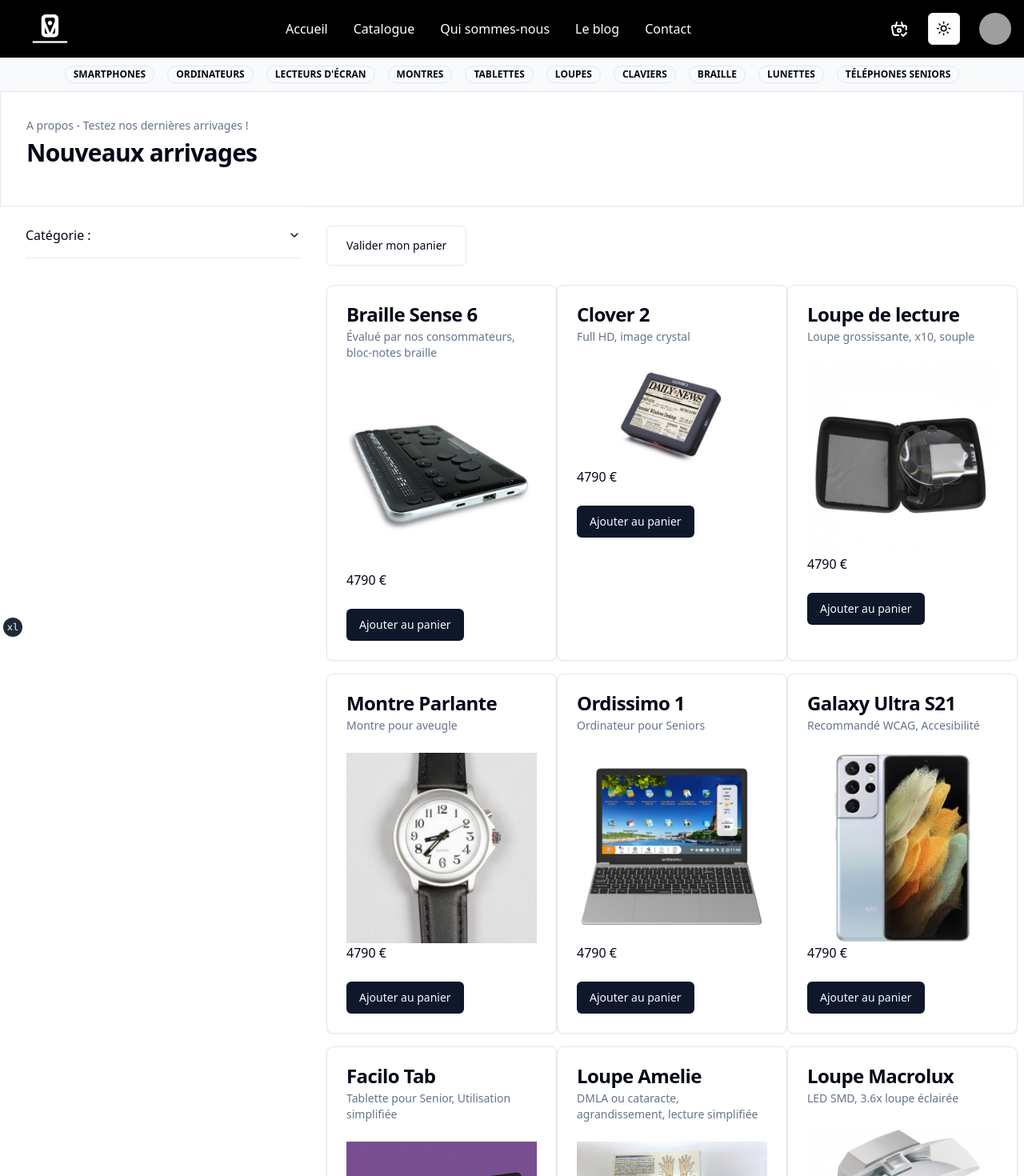
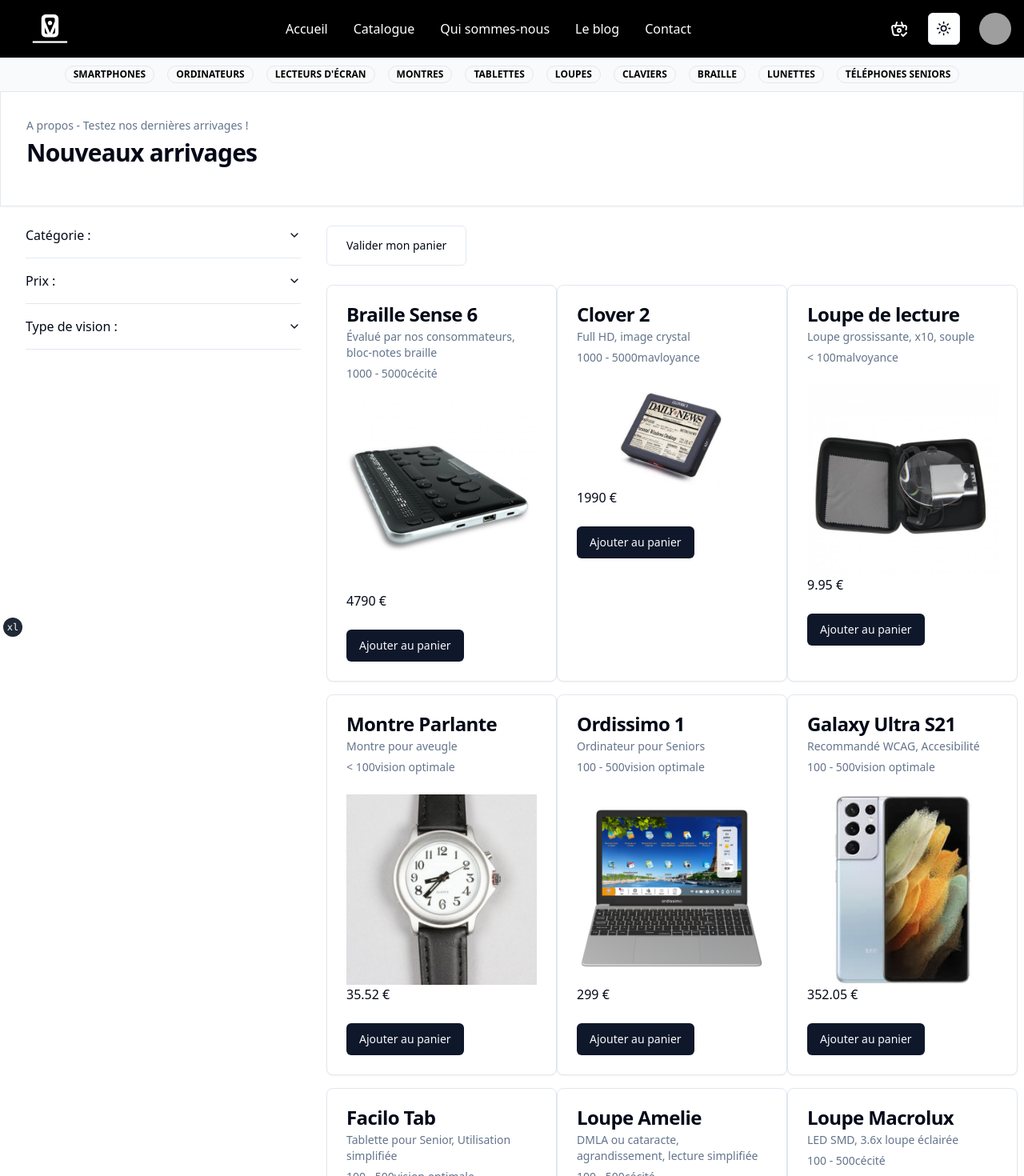
Before and after one commit to edenk77/vtheia3, a React (Vite) app: page /catalogue in a window 1280 px wide. Shown: the top 1470 px of the page at 80% size. Built offline with nearby package versions, Linux system fonts and the light colour scheme; grey boxes are pictures that could not be loaded.

Commit message:
Menu filtre en fonction, on y touche plus

```diff
--- a/src/components/site-header.tsx
+++ b/src/components/site-header.tsx
@@ -123,6 +123,7 @@
           </Sheet>
         </div>
       </div>
+
       {/* BANNER PRODUITS ACCESSIBILTE */}
       <div className="relative isolate h-auto xl:block lg:block items-center gap-x-6 overflow-hidden hidden bg-gray-50 px-6 py-2.5 sm:px-3.5 sm:before:flex-1">
         <div
@@ -136,34 +137,34 @@
         >
         </div>
         <div className="flex flex-wrap justify-center items-center gap-x-4 gap-y-2">
-          <Badge className="uppercase" variant={"outline"}>
+          <Badge className="uppercase" variant={"outlinebadge"}>
             <Link to={"/Contact"}>SMARTPHONES</Link>
           </Badge>
-          <Badge className="uppercase" variant={"outline"}>
+          <Badge className="uppercase" variant={"outlinebadge"}>
             <Link to={"/Contact"}>Ordinateurs</Link>
           </Badge>
-          <Badge className="uppercase" variant={"outline"}>
+          <Badge className="uppercase" variant={"outlinebadge"}>
             <Link to={"/Contact"}>Lecteurs d'écran</Link>
           </Badge>
-          <Badge className="uppercase" variant={"outline"}>
+          <Badge className="uppercase" variant={"outlinebadge"}>
             <Link to={"/Contact"}>Montres</Link>
           </Badge>
-          <Badge className="uppercase" variant={"outline"}>
+          <Badge className="uppercase" variant={"outlinebadge"}>
             <Link to={"/Contact"}>Tablettes</Link>
           </Badge>
-          <Badge className="uppercase" variant={"outline"}>
+          <Badge className="uppercase" variant={"outlinebadge"}>
             <Link to={"/Contact"}>Loupes</Link>
           </Badge>
-          <Badge className="uppercase" variant={"outline"}>
+          <Badge className="uppercase" variant={"outlinebadge"}>
             <Link to={"/Contact"}>Claviers</Link>
           </Badge>
-          <Badge className="uppercase" variant={"outline"}>
+          <Badge className="uppercase" variant={"outlinebadge"}>
             <Link to={"/Contact"}>Braille</Link>
           </Badge>
-          <Badge className="uppercase" variant={"outline"}>
+          <Badge className="uppercase" variant={"outlinebadge"}>
             <Link to={"/Contact"}>Lunettes</Link>
           </Badge>
-          <Badge className="uppercase" variant={"outline"}>
+          <Badge className="uppercase" variant={"outlinebadge"}>
             <Link to={"/Contact"}>Téléphones seniors</Link>
           </Badge>
         </div>
--- a/src/components/ui/badge.tsx
+++ b/src/components/ui/badge.tsx
@@ -15,6 +15,7 @@
                 destructive:
                     "border-transparent bg-destructive text-destructive-foreground hover:bg-destructive/80",
                 outline: "text-foreground hover:bg-primary/100 hover:text-white ",
+                outlinebadge: "text-black hover:bg-primary/100 hover:text-white ",
             },
         },
         defaultVariants: {
--- a/src/pages/catalogue/partials/catalogue-all.tsx
+++ b/src/pages/catalogue/partials/catalogue-all.tsx
@@ -52,7 +52,6 @@
 type Props = {
     item: CartItemType;
     handleAddToCart: (clickedItem: CartItemType) => void;
-
 };
 
 
@@ -71,6 +70,8 @@
     color: string;
     amount: number;
     data: string;
+    value: string;
+    type: string;
 };
 
 //Liste des produits  -  Influence sur le filtre (Const OPTIONS lié dans le filtermenu)
@@ -88,6 +89,8 @@
         category: 'braille',
         data: '',
         marques: '',
+        value: '1000 - 5000',
+        type: 'cécité'
     },
     {
         id: 2,
@@ -96,12 +99,14 @@
         htmlFor: '#',
         imageSrc: image2,
         imageAlt: "Clover 2",
-        price: 4790.00,
+        price: 1990.00,
         color: 'Black',
         amount: 0,
         category: 'loupe électronique',
         data: '',
         marques: '',
+        value: '1000 - 5000',
+        type: 'mavloyance'
     },
     {
         id: 3,
@@ -110,12 +115,14 @@
         htmlFor: '#',
         imageSrc: image3,
         imageAlt: "Loupe de lecture",
-        price: 4790.00,
+        price: 9.95,
         color: 'Black',
         amount: 0,
         category: 'lunettesloupe',
         data: '',
         marques: '',
+        value: '< 100',
+        type: 'malvoyance'
     }, {
         id: 4,
         name: 'Montre Parlante',
@@ -123,12 +130,14 @@
         htmlFor: '#',
         imageSrc: image4,
         imageAlt: "Montre Parlante",
-        price: 4790.00,
+        price: 35.52,
         color: 'Black',
         amount: 0,
         category: 'montres',
         data: '',
         marques: '',
+        value: '< 100',
+        type: 'vision optimale'
     }, {
         id: 5,
         name: 'Ordissimo 1',
@@ -136,12 +145,14 @@
         htmlFor: '#',
         imageSrc: image5,
         imageAlt: "Ordissimo 1",
-        price: 4790.00,
+        price: 299.00,
         color: 'Black',
         amount: 0,
         category: 'ordinateur',
         data: '',
         marques: '',
+        value: '100 - 500',
+        type: 'vision optimale'
     },
     {
         id: 6,
@@ -150,12 +161,14 @@
         htmlFor: '#',
         imageSrc: image6,
         imageAlt: "Galaxy Ultra S21.",
-        price: 4790.00,
+        price: 352.05,
         color: 'Black',
         amount: 0,
         category: 'smartphones',
         data: '',
         marques: '',
+        value: '100 - 500',
+        type: 'vision optimale'
     },
     {
         id: 7,
@@ -164,12 +177,14 @@
         htmlFor: '#',
         imageSrc: image7,
         imageAlt: "Facilo Tab",
-        price: 4790.00,
+        price: 299.00,
         color: 'Black',
         amount: 0,
         category: 'tablettes',
         data: '',
         marques: '',
+        value: '100 - 500',
+        type: 'vision optimale'
     },
     {
         id: 8,
@@ -178,12 +193,14 @@
         htmlFor: '#',
         imageSrc: image8,
         imageAlt: "Loupe Amelie",
-        price: 4790.00,
+        price: 188.00,
         color: 'Black',
         amount: 0,
         category: 'lunettes loupes',
         data: '',
         marques: '',
+        value: '100 - 500',
+        type: 'cécité'
     },
     {
         id: 9,
@@ -192,12 +209,14 @@
         htmlFor: '#',
         imageSrc: image9,
         imageAlt: "Loupe Macrolux",
-        price: 4790.00,
+        price: 206.00,
         color: 'Black',
         amount: 0,
         category: 'loupe électronique',
         data: '',
         marques: '',
+        value: '100 - 500',
+        type: 'cécité'
     },
     {
         id: 10,
@@ -206,12 +225,14 @@
         htmlFor: '#',
         imageSrc: image10,
         imageAlt: "Montre Bayard",
-        price: 4790.00,
+        price: 115.00,
         color: 'Black',
         amount: 0,
         category: 'montres',
         data: '',
         marques: '',
+        value: '100 - 500',
+        type: 'vision optimale'
     },
     {
         id: 11,
@@ -220,12 +241,14 @@
         htmlFor: '#',
         imageSrc: image11,
         imageAlt: "Iphone 11",
-        price: 4790.00,
+        price: 217.00,
         color: 'Black',
         amount: 0,
         category: 'smartphones',
         data: '',
         marques: '',
+        value: '100 - 500',
+        type: 'vision optimale'
     },
     {
         id: 12,
@@ -234,12 +257,14 @@
         htmlFor: '#',
         imageSrc: image12,
         imageAlt: "Tablette Ordissimo",
-        price: 4790.00,
+        price: 299.00,
         color: 'Black',
         amount: 0,
         category: 'tablettes',
         data: '',
         marques: '',
+        value: '100 - 500',
+        type: 'vision optimale'
     },
     {
         id: 13,
@@ -248,12 +273,14 @@
         htmlFor: '#',
         imageSrc: image13,
         imageAlt: "Cl8000",
-        price: 4790.00,
+        price: 159.99,
         color: 'Black',
         amount: 0,
         category: 'téléphone pour senior',
         data: '',
         marques: '',
+        value: '100 - 500',
+        type: 'vision optimale'
     },
 ];
 
@@ -270,6 +297,7 @@
 
 
     //Declaration des filtres
+
     // const [goal, setGoal] = React.useState(350)
 
 
@@ -500,6 +528,9 @@
                 <CardHeader>
                     <CardTitle>{item.name}</CardTitle>
                     <CardDescription>{item.description}</CardDescription>
+                    <CardDescription className=''>
+                        {item.value}{item.type}
+                    </CardDescription>
                 </CardHeader>
                 <CardContent>
                     <img src={item.imageSrc} alt={item.name} style={{ maxWidth: '100%' }} />
@@ -514,36 +545,21 @@
 
 
 
-    //Etat pour stocker les noms des categories
-    // const [selectedNames, setSelectedNames] = useState<string[]>([]);
-    //Fonction pour ajouter ou enlever des noms dans la listes des checkbox
-    // const handleNameSelection = (name: string, isChecked: boolean) => {
-    //     setSelectedNames((prev) =>
-    //         isChecked ? [...prev, name] : prev.filter((item) => item !== name)
-    //     );
-    // };
+
+
 
 
     //J'applique un filtre sur les produits affichés en fonction de ce que je selctionne
     const filteredProducts = filter === "all"
         ? products
-        : products.filter((product) => product.category === filter);
+        : products.filter((product) =>
+            product.category === filter ||
+            product.value === filter ||
+            product.types === filter
+        );
 
 
 
-
-    //Filtre essaie
-    // const data = ["dog", "cat", "lizard", "dog", "cat", "dog", "lizard", "dog"];
-    // console.log(data);
-    // // Le style de l'essai
-    // const styles = {
-    //     padding: "10px",
-    //     margin: "5px",
-    //     background: "gold",
-    //     width: "100px",
-    //     height: "100px",
-    //     display: "inline-block"
-    // };
 
 
 
@@ -557,23 +573,25 @@
                     removeFromCart={handleRemoveFromCart}
                 />
 
+
                 {/* Affichage du produits */}
                 <CartProvider>
                     <div className='grid grid-cols-1 gap-4 sm:grid-cols-2 xl:grid-cols-3 '>
-
                         {/* <div style={{ display: 'grid', gridTemplateColumns: 'repeat(auto-fill, minmax(200px, 1fr))', gap: '16px' }}>
                             {products.map((item) => (
                                 <Item key={item.id} item={item} />
                             ))} grid grid-cols-3 gap-6
                         </div> */}
-
                         {filteredProducts.map((item) => (
-                            <div className='flex flex-row max-w-full'>
+                            <div className='flex flex-row max-w-full' key={item.id}>
                                 <div key={item.id} className=''>
                                     <Card className='h-full w-full mr-6 md:w-72'>
                                         <CardHeader>
                                             <CardTitle>{item.name}</CardTitle>
                                             <CardDescription>{item.description}</CardDescription>
+                                            <CardDescription className=''>
+                                                {item.value}{item.type}
+                                            </CardDescription>
                                         </CardHeader>
                                         <CardContent>
                                             <img src={item.imageSrc} alt={item.name} style={{ maxWidth: '100%' }} />
--- a/src/pages/catalogue/partials/filtermenu.tsx
+++ b/src/pages/catalogue/partials/filtermenu.tsx
@@ -37,7 +37,7 @@
     SheetTrigger,
 } from "@/components/ui/sheet"
 import { IconFilterFilled } from '@tabler/icons-react'
-
+import { Separator } from "@/components/ui/separator"
 
 
 
@@ -47,47 +47,47 @@
 }
 
 
-const filters = [
-    {
-        id: 'categorie',
-        name: 'Categorie',
-        options: [
-            { value: 'accessoires', label: 'Accessoires', checked: false },
-            { value: 'braille', label: 'Braille', checked: false },
-            { value: 'loupeelectronique', label: 'Loupe Eléctronique', checked: false },
-            { value: 'lunettesloupe', label: 'Lunettes Loupe', checked: false },
-            { value: 'montres', label: 'Montres', checked: false },
-            { value: 'ordinateur', label: 'Ordinateur', checked: false },
-            { value: 'smartphones', label: 'Smartphones', checked: false },
-            { value: 'tablettes', label: 'Tablettes', checked: false },
-            { value: 'telephonesenior', label: 'Téléphones Senior', checked: false },
-        ]
-    },
-    {
-        id: 'color',
-        name: 'Couleur',
-        options: [
-            { value: 'white', label: 'White', checked: false },
-            { value: 'beige', label: 'Beige', checked: false },
-            { value: 'blue', label: 'Blue', checked: true },
-            { value: 'brown', label: 'Brown', checked: false },
-            { value: 'green', label: 'Green', checked: false },
-            { value: 'purple', label: 'Purple', checked: false },
-        ],
-    },
-    {
-        id: 'size',
-        name: 'Marques',
-        options: [
-            { value: '2l', label: '2L', checked: false },
-            { value: '6l', label: '6L', checked: false },
-            { value: '12l', label: '12L', checked: false },
-            { value: '18l', label: '18L', checked: false },
-            { value: '20l', label: '20L', checked: false },
-            { value: '40l', label: '40L', checked: true },
-        ],
-    },
-]
+// const filters = [
+//     {
+//         id: 'categorie',
+//         name: 'Categorie',
+//         options: [
+//             { value: 'accessoires', label: 'Accessoires', checked: false },
+//             { value: 'braille', label: 'Braille', checked: false },
+//             { value: 'loupeelectronique', label: 'Loupe Eléctronique', checked: false },
+//             { value: 'lunettesloupe', label: 'Lunettes Loupe', checked: false },
+//             { value: 'montres', label: 'Montres', checked: false },
+//             { value: 'ordinateur', label: 'Ordinateur', checked: false },
+//             { value: 'smartphones', label: 'Smartphones', checked: false },
+//             { value: 'tablettes', label: 'Tablettes', checked: false },
+//             { value: 'telephonesenior', label: 'Téléphones Senior', checked: false },
+//         ]
+//     },
+//     {
+//         id: 'color',
+//         name: 'Couleur',
+//         options: [
+//             { value: 'white', label: 'White', checked: false },
+//             { value: 'beige', label: 'Beige', checked: false },
+//             { value: 'blue', label: 'Blue', checked: true },
+//             { value: 'brown', label: 'Brown', checked: false },
+//             { value: 'green', label: 'Green', checked: false },
+//             { value: 'purple', label: 'Purple', checked: false },
+//         ],
+//     },
+//     {
+//         id: 'size',
+//         name: 'Marques',
+//         options: [
+//             { value: '2l', label: '2L', checked: false },
+//             { value: '6l', label: '6L', checked: false },
+//             { value: '12l', label: '12L', checked: false },
+//             { value: '18l', label: '18L', checked: false },
+//             { value: '20l', label: '20L', checked: false },
+//             { value: '40l', label: '40L', checked: true },
+//         ],
+//     },
+// ]
 
 function classNames(...classes: any[]) {
     return classes.filter(Boolean).join(' ')
@@ -96,7 +96,11 @@
 
 
 // Influence sur le filtre - le menu et les boutons
-const options = ["all", "dog", "cat", "lizard", "accessoires", "braille", "loupe électronique", "lunettes loupes", "montres", "ordinateur", "smartphones", "tablettes", "téléphone pour senior"];
+const categories = ["all", "accessoires", "braille", "loupe électronique", "lunettes loupes", "montres", "ordinateur", "smartphones", "tablettes", "téléphone pour senior"];
+
+const values = ["all", "< 100", "100 - 500", "500 - 1000", "1000 - 5000"];
+
+const types = ["all", "malvoyance", "cécité", "vision optimale"];
 
 
 
@@ -238,28 +242,70 @@
             <div className='block p-6 lg:hidden xl:hidden'>
                 <Sheet>
                     <SheetTrigger>
-                        <Button variant="ghost"><IconFilterFilled /></Button>
+                        <Button variant="ghost">
+                            <IconFilterFilled />
+                        </Button>
                     </SheetTrigger>
                     <SheetContent>
                         <SheetHeader>
                             <SheetTitle>Catégorie ?</SheetTitle>
                             <SheetDescription>
-                                {options.map((option) => (
-                                    <button
-                                        key={option}
-                                        onClick={() => setFilter(option)}
+                                <div>
+                                    {categories.map((categorie) => (
+                                        <Button
+                                            key={categorie}
+                                            onClick={() => setFilter(categorie)}
                                             style={{
                                                 padding: "10px",
                                                 margin: "5px",
-                                            background: filter === option ? "gold" : "lightgray",
-                                            border: "none",
-                                            borderRadius: "5px",
+                                                background: filter === categorie ? "dodgerblue" : "black",
                                                 cursor: "pointer",
                                             }}
                                         >
-                                        {option.charAt(0).toUpperCase() + option.slice(1)}
-                                    </button>
+                                            {categorie.charAt(0).toUpperCase() + categorie.slice(1)}
+                                        </Button>
                                     ))}
+                                </div>
+
+                                <Separator className="my-4" />
+
+                                <div>
+                                    {values.map((value) => (
+                                        <Button
+                                            key={value}
+                                            onClick={() => setFilter(value)}
+                                            style={{
+                                                padding: "10px",
+                                                margin: "5px",
+                                                background: filter === value ? "dodgerblue" : "black",
+                                                cursor: "pointer",
+                                            }}
+                                        >
+                                            {value.charAt(0).toUpperCase() + value.slice(1)}
+                                        </Button>
+                                    ))}
+                                </div>
+
+                                <Separator className="my-4" />
+
+                                <div>
+                                    {types.map((type) => (
+                                        <Button
+                                            key={type}
+                                            onClick={() => setFilter(type)}
+                                            style={{
+                                                padding: "10px",
+                                                margin: "5px",
+                                                background: filter === type ? "gold" : "lightgray",
+
+                                                cursor: "pointer",
+                                            }}
+                                        >
+                                            {type.charAt(0).toUpperCase() + type.slice(1)}
+                                        </Button>
+                                    ))}
+                                </div>
+
                             </SheetDescription>
                         </SheetHeader>
                     </SheetContent>
@@ -268,39 +314,77 @@
 
 
             {/* Desktop */}
-            <div className="bg-white hidden xl:block lg:block p-2">
-
+            <div className="hidden xl:block lg:block p-2">
                 <Accordion type="single" className='pl-6' collapsible>
                     <AccordionItem value="item-1">
                         <AccordionTrigger >
                             Catégorie :
                         </AccordionTrigger>
                         <AccordionContent>
-                            {options.map((option) => (
-                                <button
-                                    key={option}
-                                    onClick={() => setFilter(option)}
+                            {categories.map((categorie) => (
+                                <Button
+                                    key={categorie}
+                                    onClick={() => setFilter(categorie)}
                                     style={{
                                         padding: "10px",
                                         margin: "5px",
-                                        background: filter === option ? "gold" : "lightgray",
-                                        border: "none",
-                                        borderRadius: "5px",
+                                        background: filter === categorie ? "dodgerblue" : "black",
                                         cursor: "pointer",
                                     }}
                                 >
-                                    {option.charAt(0).toUpperCase() + option.slice(1)}
-                                </button>
+                                    {categorie.charAt(0).toUpperCase() + categorie.slice(1)}
+                                </Button>
+                            ))}
+                        </AccordionContent>
+                    </AccordionItem>
+
+
+                    <AccordionItem value="item-2">
+                        <AccordionTrigger >
+                            Prix :
+                        </AccordionTrigger>
+                        <AccordionContent>
+                            {values.map((value) => (
+                                <Button
+                                    key={value}
+                                    onClick={() => setFilter(value)}
+                                    style={{
+                                        padding: "10px",
+                                        margin: "5px",
+                                        background: filter === value ? "dodgerblue" : "black",
+                                        cursor: "pointer",
+                                    }}
+                                >
+                                    {value.charAt(0).toUpperCase() + value.slice(1)}
+                                </Button>
+                            ))}
+                        </AccordionContent>
+                    </AccordionItem>
+
+                    <AccordionItem value="item-3">
+                        <AccordionTrigger >
+                            Type de vision :
+                        </AccordionTrigger>
+                        <AccordionContent>
+                            {types.map((type) => (
+                                <Button
+                                    key={type}
+                                    onClick={() => setFilter(type)}
+                                    style={{
+                                        padding: "10px",
+                                        margin: "5px",
+                                        background: filter === type ? "dodgerblue" : "black",
+                                        cursor: "pointer",
+                                    }}
+                                >
+                                    {type.charAt(0).toUpperCase() + type.slice(1)}
+                                </Button>
                             ))}
                         </AccordionContent>
                     </AccordionItem>
                 </Accordion>
             </div>
-
         </div>
-
-
-
     )
 }
 
```
Lines whose indentation alone changed are shown as unchanged.
